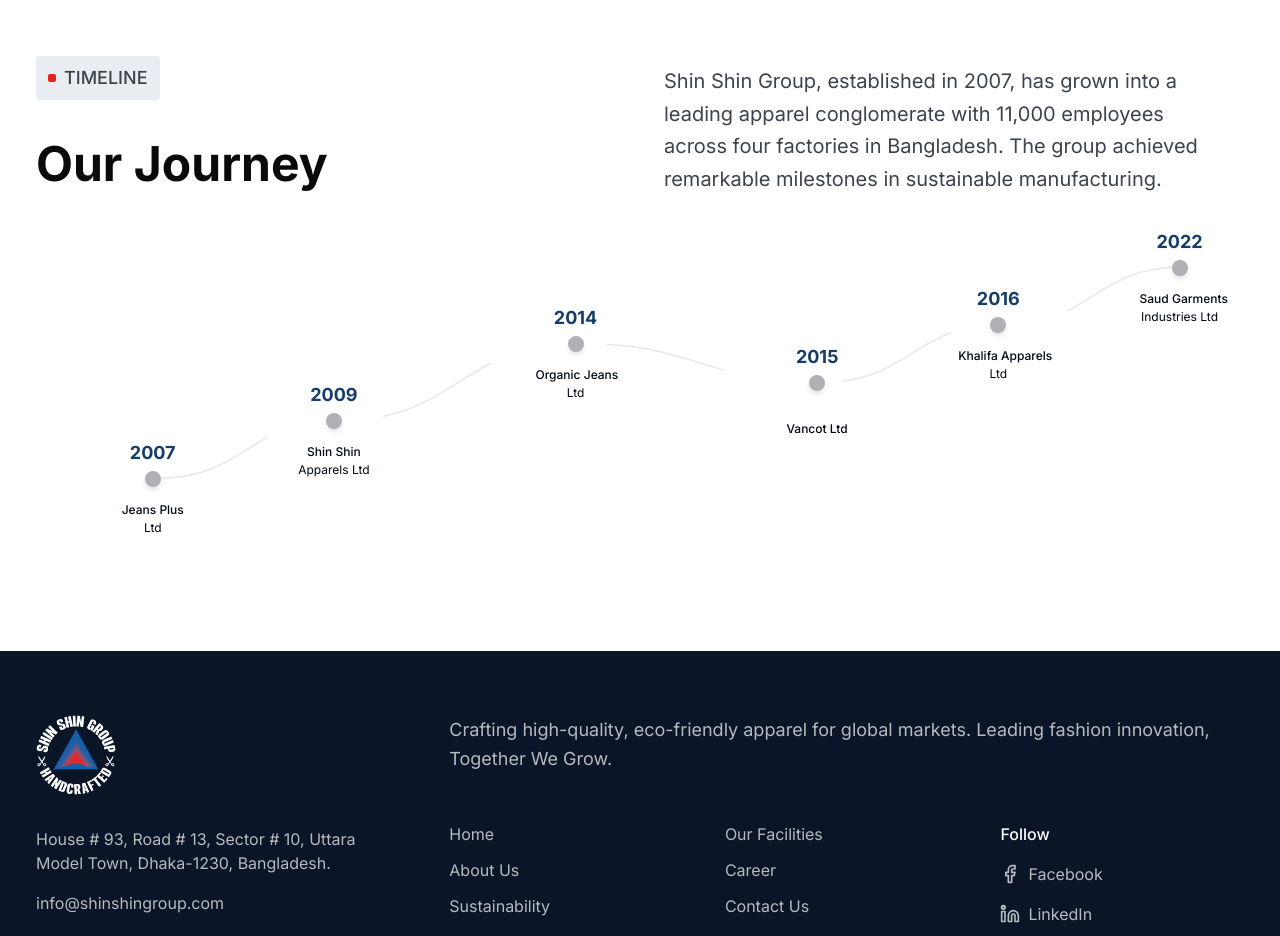
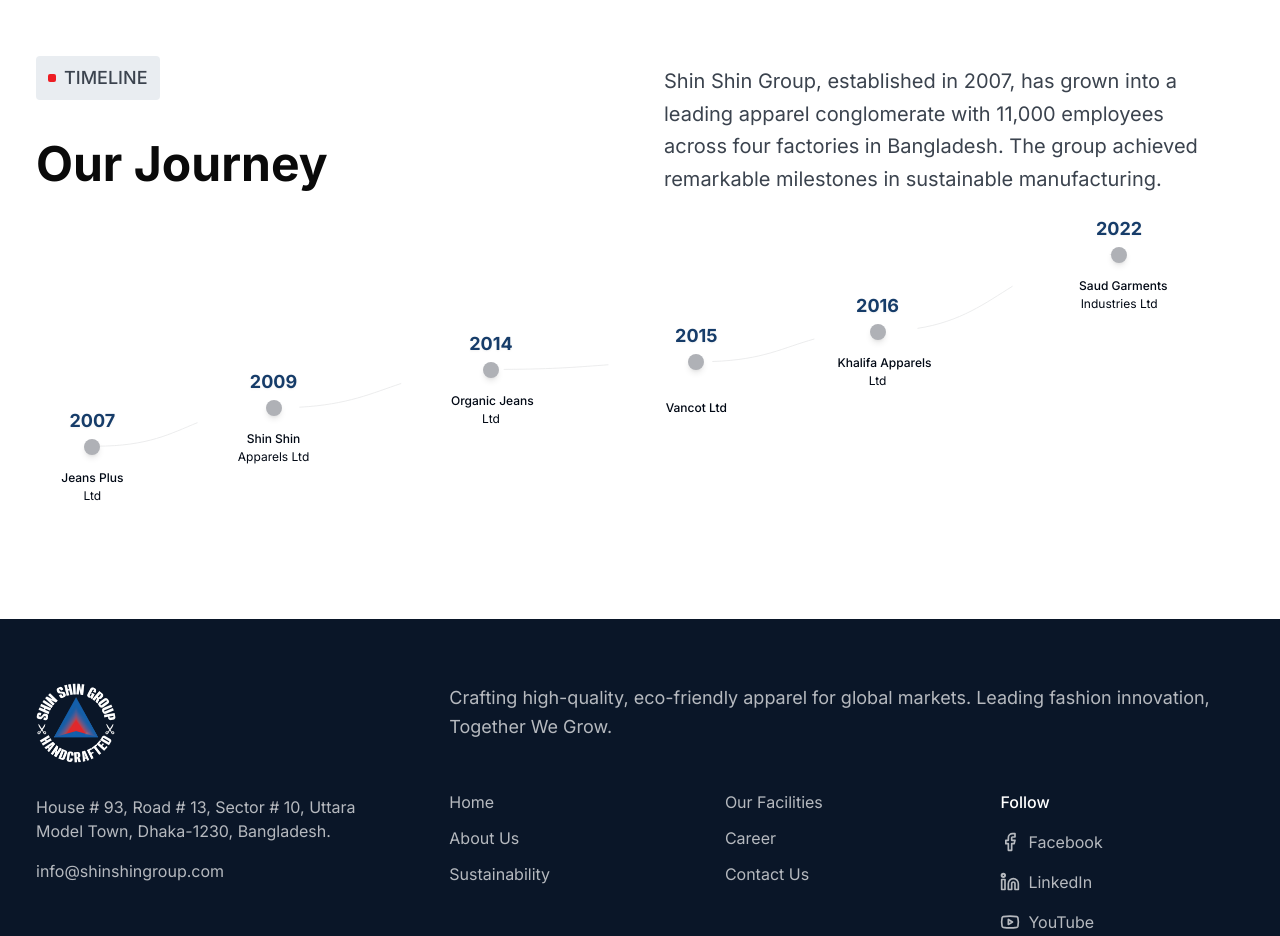
Before and after one commit to soyab-mostofa/ssg-website, a Next.js app: page /about in a window 1280 px wide. Shown: the part 2960-3896 px from the top of the page. Built offline with nearby package versions, Linux system fonts and the light colour scheme.

Commit message:
fix: adjust timeline point positions and improve popup styling for better layout and visibility

```diff
--- a/src/app/_components/pages/about/InteractiveTimeline.tsx
+++ b/src/app/_components/pages/about/InteractiveTimeline.tsx
@@ -25,7 +25,7 @@
   {
     yearText: 'Jeans Plus Ltd',
     year: 2007,
-    position: { x: 10, y: 80 },
+    position: { x: 5, y: 80 },
     image: '/timeline/jeans-plus.webp',
     description:
       'Jeans Plus Ltd established, marking the beginning of our journey in apparel manufacturing.',
@@ -33,35 +33,35 @@
   {
     yearText: 'Shin Shin Apparels Ltd',
     year: 2009,
-    position: { x: 25, y: 65 },
+    position: { x: 20, y: 70 },
     image: '/timeline/shinshin-apparel.webp',
     description: 'Shin Shin Apparels Ltd established, focusing on quality and sustainability.',
   },
   {
     yearText: 'Organic Jeans Ltd',
     year: 2014,
-    position: { x: 45, y: 45 },
+    position: { x: 38, y: 60 },
     image: '/timeline/organic.webp',
     description: 'Organic Jeans Ltd launched, specializing in eco-friendly denim production.',
   },
   {
     yearText: 'Vancot Ltd',
     year: 2015,
-    position: { x: 65, y: 55 },
+    position: { x: 55, y: 58 },
     image: '/timeline/vancot.webp',
     description: 'Vancot Ltd established, expanding into knitwear and woven garments.',
   },
   {
     yearText: 'Khalifa Apparels Ltd',
     year: 2016,
-    position: { x: 80, y: 40 },
+    position: { x: 70, y: 50 },
     image: '/vancot.png',
     description: 'Khalifa Apparels Ltd launched, focusing on high-quality apparel manufacturing.',
   },
   {
     yearText: 'Saud Garments Industries Ltd',
     year: 2022,
-    position: { x: 95, y: 25 },
+    position: { x: 90, y: 30 },
     image: '/timeline/saud.webp',
     description:
       'Saud Garments Industries Ltd established, enhancing production capacity and sustainability efforts.',
@@ -96,10 +96,10 @@
 const TimelinePopup = memo<TimelinePopupProps>(({ point, position }) => {
   return (
     <motion.div
-      className="pointer-events-none fixed z-50 bg-others-white"
+      className="pointer-events-none fixed z-50 overflow-hidden rounded-lg bg-others-white shadow"
       style={{
         left: position.x - 160,
-        top: position.y - 250,
+        top: position.y - 290,
         transform: 'translate(-50%, -100%)',
       }}
       initial={{ opacity: 0, y: 10, scale: 0.95 }}
@@ -107,13 +107,13 @@
       exit={{ opacity: 0, y: 10, scale: 0.95 }}
       transition={{ duration: 0.2, ease: 'easeOut' }}
     >
-      <Card className="w-80 border-0 bg-others-white shadow-lg">
+      <Card className="w-72 border-0 bg-others-white shadow-lg">
         <CardContent className="overflow-hidden p-0">
           <div className="relative overflow-hidden">
             <Image
               src={point.image}
               alt={`${point.yearText} - ${point.year}`}
-              className="h-32 w-full object-cover"
+              className="h-48 w-full object-cover"
               width={320}
               height={128}
               sizes="320px"
@@ -213,7 +213,7 @@
       subLeft="Shin Shin Group, established in 2007, has grown into a leading apparel conglomerate with 11,000 employees across four factories in Bangladesh. The group achieved remarkable milestones in sustainable manufacturing."
     >
       <motion.div
-        className="container relative mx-auto -mt-16 w-full"
+        className="container relative mx-auto -mt-24 w-full"
         variants={containerVariants}
         initial="hidden"
         whileInView="visible"
@@ -232,7 +232,7 @@
             <motion.path
               d={createPath}
               stroke="hsl(220 4% 85%)" // Very light gray
-              strokeWidth="1.5"
+              strokeWidth=".8"
               fill="none"
               strokeDasharray="none"
               strokeLinecap="round"
@@ -252,7 +252,7 @@
                 <motion.path
                   d={getSegmentPath(0, hoveredIndex)}
                   stroke="hsl(212 65% 27%)" // primary-blue-500
-                  strokeWidth="2"
+                  strokeWidth="1.5"
                   fill="none"
                   strokeDasharray="none"
                   strokeLinecap="round"
```
